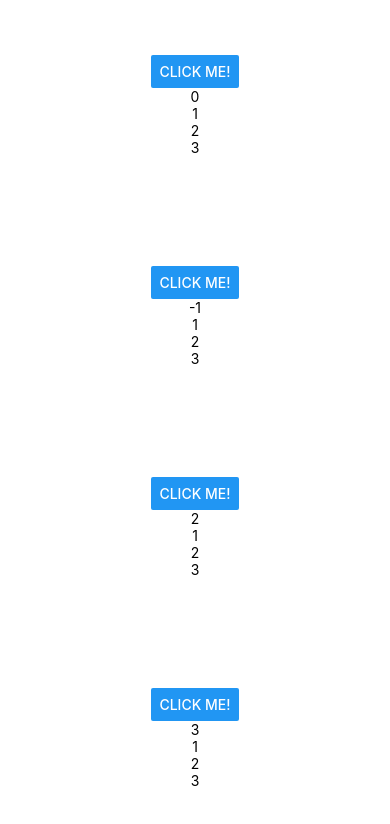
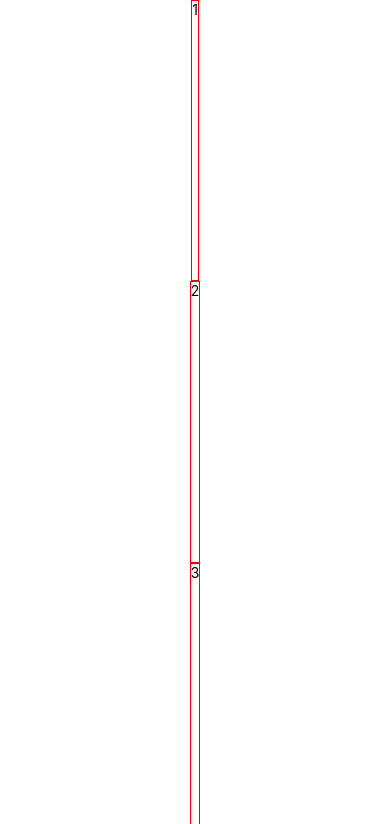
Before and after one commit to vihwanpractice/ReactJS_Native_Practice, a React Native app: screen / in a window 390 px wide. Shown: the top 824 px of the page. Built offline with nearby package versions, Linux system fonts and the light colour scheme.

Commit message:
Add FlexDirection

```diff
--- a/App.js
+++ b/App.js
@@ -1,75 +1,32 @@
 import React from 'react';
 import { Button, StyleSheet, Text, View } from 'react-native';
 
-class CounterButton extends React.Component{
-
-  static defaultProps = {
-    counter: -1,
-  };
-
-  constructor(props){
-    super(props);
-    this.state = {
-      counter: props.counter,
-    };
-  }
-
-  clickHandler = () => {
-    this.setState({
-      counter: this.state.counter + 1,
-    })
-  }
-
-  render(){
+export default class App extends React.Component {
+  render() {
     return (
-      <View style= {styles.buttonContainer}>
-        <Button title={'click me!'} onPress={() => this.clickHandler}></Button>
-        <Text>{this.state.counter}</Text>
-        <Text>1</Text>
-        <Text>2</Text>
-        <Text>3</Text>
+      <View style={styles.container}>
+        <Text style={styles.text}>1</Text>
+        <Text style={styles.text}>2</Text>
+        <Text style={styles.text}>3</Text>
       </View>
     );
   }
 }
 
-
-
-export default class App extends React.Component {
-  render(){
-    return (
-      <View style={styles.container}>
-        <CounterButton counter={0}/>
-        <CounterButton count={1}/>
-        <CounterButton counter={2}/>
-        <CounterButton counter={3}/>
-      </View>
-    )
-  }
-}
-
-
 const styles = StyleSheet.create({
   container: {
     flex: 1,
     backgroundColor: '#fff',
+
+    justifyContent: 'center',
     alignItems: 'center',
-    justifyContent: 'center',
   },
 
-  textRed: {
-    color: 'red'
-  },
+  text: {
+    flex: 1,
+    borderWidth: 1,
+    borderColor: 'red',
 
-  textBig: {
-    fontSize : 32,
-  },
 
-  buttonContainer: {
-    width: '100%',
-    flex: 1,
-    backgroundColor: '#fff',
-    alignItems: 'center',
-    justifyContent: 'center',
   }
 });
```
